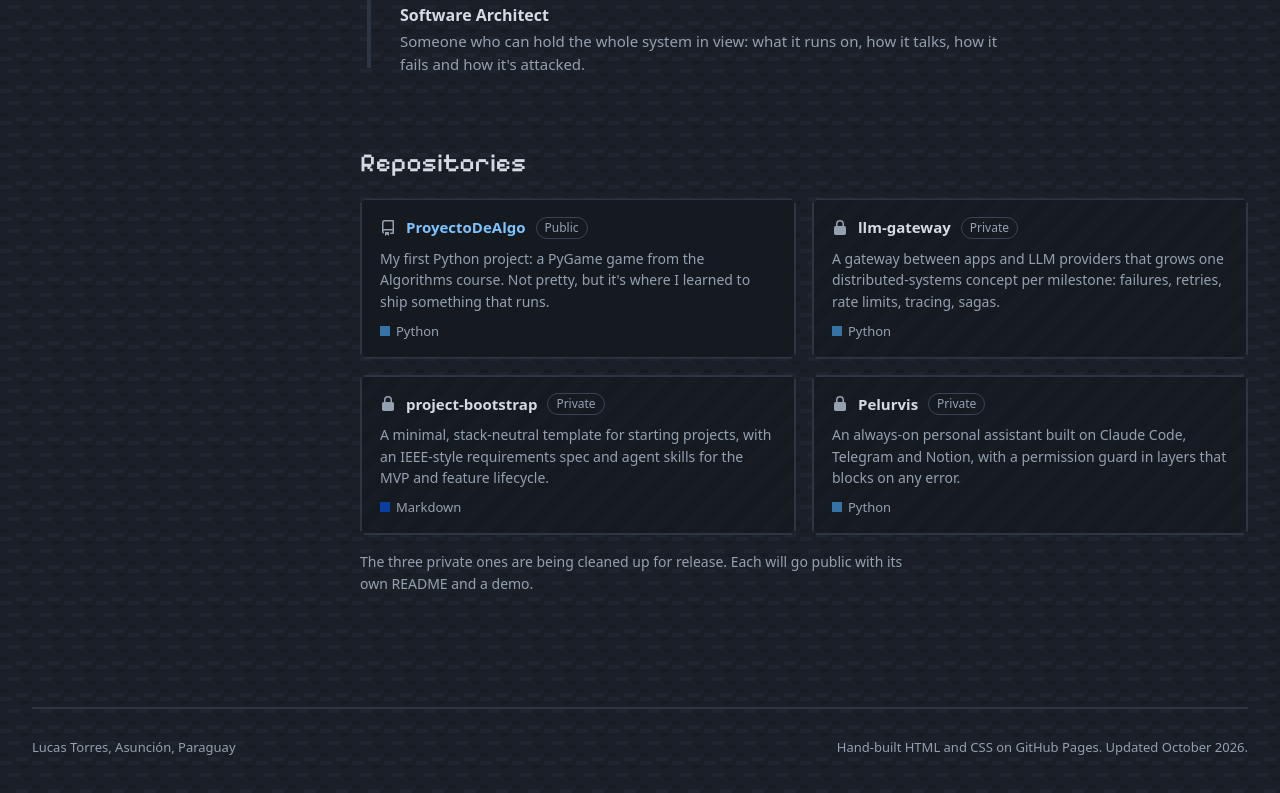
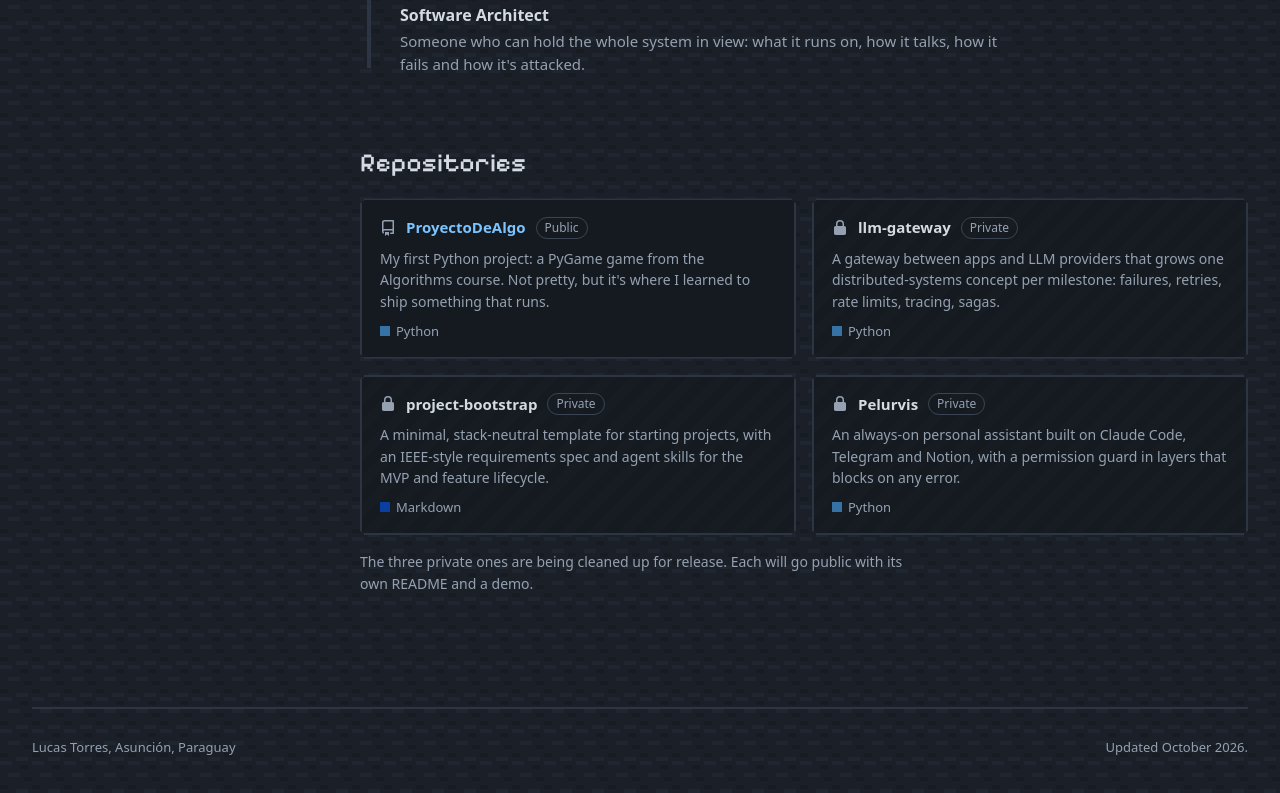
Before and after one commit to TurmeDev/TurmeDev, a plain HTML site: page index.html in a window 1280 px wide. Shown: the part 3143-3936 px from the top of the page. Drawn offline with Linux system fonts and the light colour scheme; a web font is replaced by a local one.

Commit message:
chore(portfolio): trim footer credit line
Co-Authored-By: Claude Opus 5.5 <noreply@anthropic.com>

```diff
--- a/index.html
+++ b/index.html
@@ -438,7 +438,7 @@
 
   <footer>
     <span>Lucas Torres, Asunción, Paraguay</span>
-    <span>Hand-built HTML and CSS on GitHub Pages. Updated October 2026.</span>
+    <span>Updated October 2026.</span>
   </footer>
 
   <script>
```
